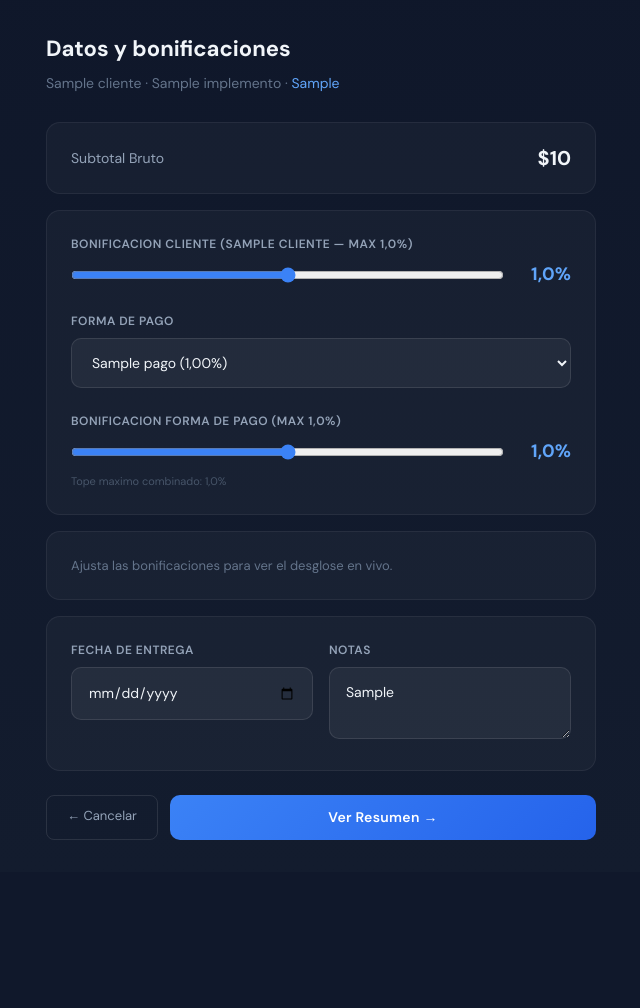
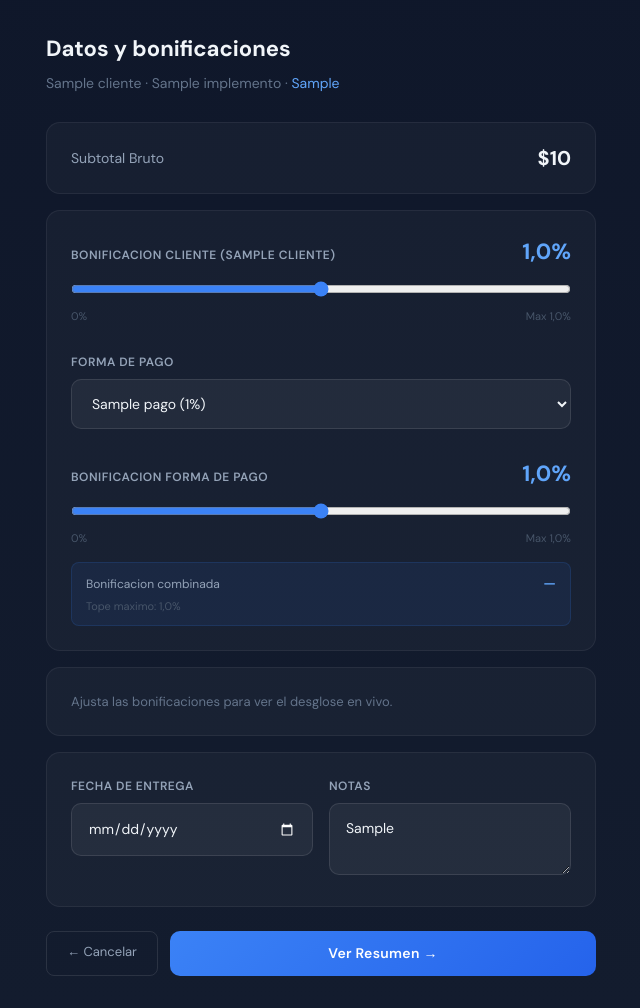
Before and after one commit to luciaf17/cotizador, a Django app: page /1/bonificaciones/ in a window 1280 px wide. Shown: the part 61-1069 px from the top of the page, without its empty margins (319-959 px from the left). Before the commit the page ends 901 px from the top, so only its background shows below. Run offline with Django 5.2, Linux system fonts and the light colour scheme; a user stored in the database is signed in; tables that the repository leaves empty hold one stand-in row (values such as "Sample post"); some libraries are stand-ins or nearby versions.

Commit message:
fix: sliders bonificacion con max correcto, UX mejorada, calendar dark
Sliders:
- Slider cliente: max = cliente.bonificacion_porcentaje (ej: 15%)
- Slider pago: max = forma_pago.bonificacion_porcentaje (ej: 15%)
- data-bonif usa stringformat:'g' para evitar coma locale en JS
- Al cambiar forma de pago, slider se actualiza al nuevo max
- JS enforceMax: si suma > bonif_max (30%), ajusta la otra barra
- % grande visible debajo del label, actualiza en tiempo real
- Indicador de bonificacion combinada X% / 30%
- Labels 0% y Max X% en los extremos del slider

Calendario fecha entrega:
- color-scheme: dark en .input-dark para calendar nativo oscuro
- min={{ fecha_min }} para no permitir fechas anteriores a hoy

Co-Authored-By: Claude Opus 4.6 (1M context) <noreply@anthropic.com>

```diff
--- a/apps/cotizaciones/views.py
+++ b/apps/cotizaciones/views.py
@@ -599,6 +599,7 @@ def bonificaciones(request, cotizacion_id):
         'bonif_pago_max': bonif_pago_max,
         'subtotal_bruto': subtotal_bruto,
         'bonif_cliente_default': bonif_cliente_max,
+        'fecha_min': date.today().isoformat(),
     })
 
 
--- a/templates/base.html
+++ b/templates/base.html
@@ -30,6 +30,7 @@
             background: rgba(255,255,255,0.05); border: 1px solid rgba(255,255,255,0.1);
             border-radius: 10px; color: #f1f5f9; font-size: 14px; outline: none;
             box-sizing: border-box; transition: border 0.2s; font-family: inherit;
+            color-scheme: dark;
         }
         .input-dark:focus { border-color: rgba(59,130,246,0.5); }
         .input-dark::placeholder { color: #475569; }
--- a/templates/cotizaciones/bonificaciones.html
+++ b/templates/cotizaciones/bonificaciones.html
@@ -24,31 +24,35 @@
         <!-- Bonificaciones -->
         <div class="card" style="padding: 24px; margin-bottom: 16px;">
             <!-- Bonif Cliente -->
-            <div style="margin-bottom: 24px;">
-                <label class="label-dark">Bonificacion cliente ({{ cotizacion.cliente.tipo_cliente.nombre }} — max {{ bonif_cliente_max }}%)</label>
-                <div style="display: flex; align-items: center; gap: 12px;">
+            <div style="margin-bottom: 28px;">
+                <div style="display: flex; justify-content: space-between; align-items: baseline; margin-bottom: 12px;">
+                    <label class="label-dark" style="margin-bottom: 0;">Bonificacion cliente ({{ cotizacion.cliente.tipo_cliente.nombre }})</label>
+                    <span id="bonif_cliente_val" style="color: #60a5fa; font-size: 22px; font-weight: 700;">{{ bonif_cliente_default }}%</span>
+                </div>
                 <input type="range" name="bonif_cliente_pct" id="bonif_cliente"
                        min="0" max="{{ bonif_cliente_max }}" step="0.5"
                        value="{{ bonif_cliente_default }}"
-                           style="flex: 1;"
+                       style="width: 100%;"
+                       oninput="onSliderChange('cliente')"
                        hx-get="{% url 'cotizacion_calcular' cotizacion_id=cotizacion.id %}"
                        hx-trigger="input changed delay:200ms"
                        hx-target="#totales-preview"
-                           hx-include="[name='bonif_pago_pct']"
-                           oninput="enforceMax(this, 'cliente'); document.getElementById('bonif_cliente_val').textContent = this.value + '%'">
-                    <span id="bonif_cliente_val" style="color: #60a5fa; font-size: 18px; font-weight: 700; min-width: 55px; text-align: right;">{{ bonif_cliente_default }}%</span>
+                       hx-include="[name='bonif_pago_pct']">
+                <div style="display: flex; justify-content: space-between; margin-top: 4px;">
+                    <span style="color: #475569; font-size: 11px;">0%</span>
+                    <span style="color: #475569; font-size: 11px;">Max {{ bonif_cliente_max }}%</span>
                 </div>
             </div>
 
             <!-- Forma de Pago -->
-            <div style="margin-bottom: 24px;">
+            <div style="margin-bottom: 28px;">
                 <label class="label-dark">Forma de pago</label>
                 <select name="forma_pago_id" id="forma_pago" class="input-dark"
-                        onchange="updateFormaPago(this)">
+                        onchange="onFormaPagoChange(this)">
                     {% for fp in formas_pago %}
-                    <option value="{{ fp.id }}" data-bonif="{{ fp.bonificacion_porcentaje }}"
+                    <option value="{{ fp.id }}" data-bonif="{{ fp.bonificacion_porcentaje|stringformat:'g' }}"
                             {% if fp.id == cotizacion.forma_pago_id %}selected{% endif %}>
-                        {{ fp.nombre }} ({{ fp.bonificacion_porcentaje }}%)
+                        {{ fp.nombre }} ({{ fp.bonificacion_porcentaje|stringformat:'g' }}%)
                     </option>
                     {% endfor %}
                 </select>
@@ -56,20 +60,31 @@
 
             <!-- Bonif Pago -->
             <div>
-                <label class="label-dark">Bonificacion forma de pago (max <span id="bonif_pago_max_label">{{ bonif_pago_max }}</span>%)</label>
-                <div style="display: flex; align-items: center; gap: 12px;">
+                <div style="display: flex; justify-content: space-between; align-items: baseline; margin-bottom: 12px;">
+                    <label class="label-dark" style="margin-bottom: 0;">Bonificacion forma de pago</label>
+                    <span id="bonif_pago_val" style="color: #60a5fa; font-size: 22px; font-weight: 700;">{{ bonif_pago_max }}%</span>
+                </div>
                 <input type="range" name="bonif_pago_pct" id="bonif_pago"
                        min="0" max="{{ bonif_pago_max }}" step="0.5"
                        value="{{ bonif_pago_max }}"
-                           style="flex: 1;"
+                       style="width: 100%;"
+                       oninput="onSliderChange('pago')"
                        hx-get="{% url 'cotizacion_calcular' cotizacion_id=cotizacion.id %}"
                        hx-trigger="input changed delay:200ms"
                        hx-target="#totales-preview"
-                           hx-include="[name='bonif_cliente_pct']"
-                           oninput="enforceMax(this, 'pago'); document.getElementById('bonif_pago_val').textContent = this.value + '%'">
-                    <span id="bonif_pago_val" style="color: #60a5fa; font-size: 18px; font-weight: 700; min-width: 55px; text-align: right;">{{ bonif_pago_max }}%</span>
+                       hx-include="[name='bonif_cliente_pct']">
+                <div style="display: flex; justify-content: space-between; margin-top: 4px;">
+                    <span style="color: #475569; font-size: 11px;">0%</span>
+                    <span id="bonif_pago_max_label" style="color: #475569; font-size: 11px;">Max {{ bonif_pago_max }}%</span>
                 </div>
-                <span style="color: #475569; font-size: 11px; margin-top: 8px; display: block;">Tope maximo combinado: {{ bonif_max }}%</span>
+            </div>
+
+            <div style="margin-top: 16px; padding: 10px 14px; background: rgba(59,130,246,0.08); border: 1px solid rgba(59,130,246,0.15); border-radius: 8px;">
+                <div style="display: flex; justify-content: space-between; align-items: center;">
+                    <span style="color: #94a3b8; font-size: 12px;">Bonificacion combinada</span>
+                    <span id="bonif_total_val" style="color: #60a5fa; font-size: 14px; font-weight: 600;">—</span>
+                </div>
+                <div style="color: #475569; font-size: 11px; margin-top: 4px;">Tope maximo: {{ bonif_max }}%</div>
             </div>
         </div>
 
@@ -83,7 +98,9 @@
             <div style="display: grid; grid-template-columns: 1fr 1fr; gap: 16px;">
                 <div>
                     <label class="label-dark">Fecha de entrega</label>
-                    <input type="date" name="fecha_entrega" class="input-dark">
+                    <input type="date" name="fecha_entrega" class="input-dark"
+                           min="{{ fecha_min }}"
+                           style="color-scheme: dark;">
                 </div>
                 <div>
                     <label class="label-dark">Notas</label>
@@ -104,37 +121,45 @@
 <script>
 var BONIF_MAX = {{ bonif_max }};
 
-function enforceMax(slider, which) {
-    var cliente = document.getElementById('bonif_cliente');
-    var pago = document.getElementById('bonif_pago');
-    var vc = parseFloat(cliente.value);
-    var vp = parseFloat(pago.value);
-    var suma = vc + vp;
+function onSliderChange(which) {
+    var sc = document.getElementById('bonif_cliente');
+    var sp = document.getElementById('bonif_pago');
+    var vc = parseFloat(sc.value);
+    var vp = parseFloat(sp.value);
 
-    if (suma > BONIF_MAX) {
+    // Enforce combined max
+    if (vc + vp > BONIF_MAX) {
         if (which === 'cliente') {
-            var nuevo = Math.max(0, BONIF_MAX - vc);
-            pago.value = nuevo;
-            document.getElementById('bonif_pago_val').textContent = nuevo + '%';
-            htmx.trigger(pago, 'input');
+            vp = Math.max(0, Math.round((BONIF_MAX - vc) * 2) / 2);
+            sp.value = vp;
         } else {
-            var nuevo = Math.max(0, BONIF_MAX - vp);
-            cliente.value = nuevo;
-            document.getElementById('bonif_cliente_val').textContent = nuevo + '%';
-            htmx.trigger(cliente, 'input');
-        }
+            vc = Math.max(0, Math.round((BONIF_MAX - vp) * 2) / 2);
+            sc.value = vc;
         }
     }
 
-function updateFormaPago(sel) {
+    // Update labels
+    document.getElementById('bonif_cliente_val').textContent = sc.value + '%';
+    document.getElementById('bonif_pago_val').textContent = sp.value + '%';
+    document.getElementById('bonif_total_val').textContent = (parseFloat(sc.value) + parseFloat(sp.value)) + '% / ' + BONIF_MAX + '%';
+
+    // Trigger HTMX on the other slider if it changed
+    if (which === 'cliente') htmx.trigger(sp, 'input');
+    else htmx.trigger(sc, 'input');
+}
+
+function onFormaPagoChange(sel) {
     var bonif = parseFloat(sel.options[sel.selectedIndex].dataset.bonif);
-    var pago = document.getElementById('bonif_pago');
-    pago.max = bonif;
-    pago.value = bonif;
-    document.getElementById('bonif_pago_val').textContent = bonif + '%';
-    document.getElementById('bonif_pago_max_label').textContent = bonif;
-    enforceMax(pago, 'pago');
-    htmx.trigger(pago, 'input');
+    var sp = document.getElementById('bonif_pago');
+    sp.max = bonif;
+    sp.value = bonif;
+    document.getElementById('bonif_pago_max_label').textContent = 'Max ' + bonif + '%';
+    onSliderChange('pago');
 }
+
+// Init on page load
+document.addEventListener('DOMContentLoaded', function() {
+    onSliderChange('cliente');
+});
 </script>
 {% endblock %}
```
Lines whose indentation alone changed are shown as unchanged.
